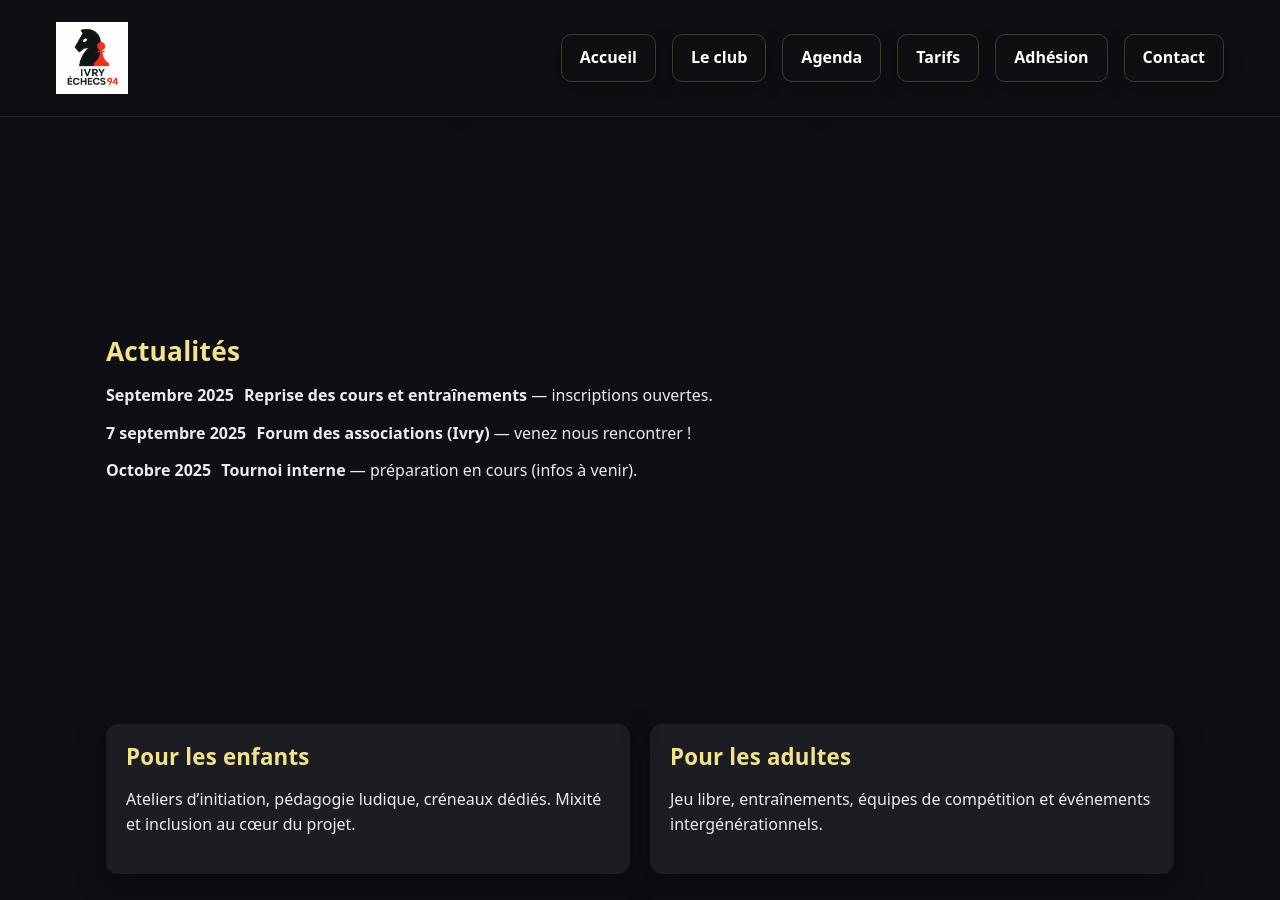
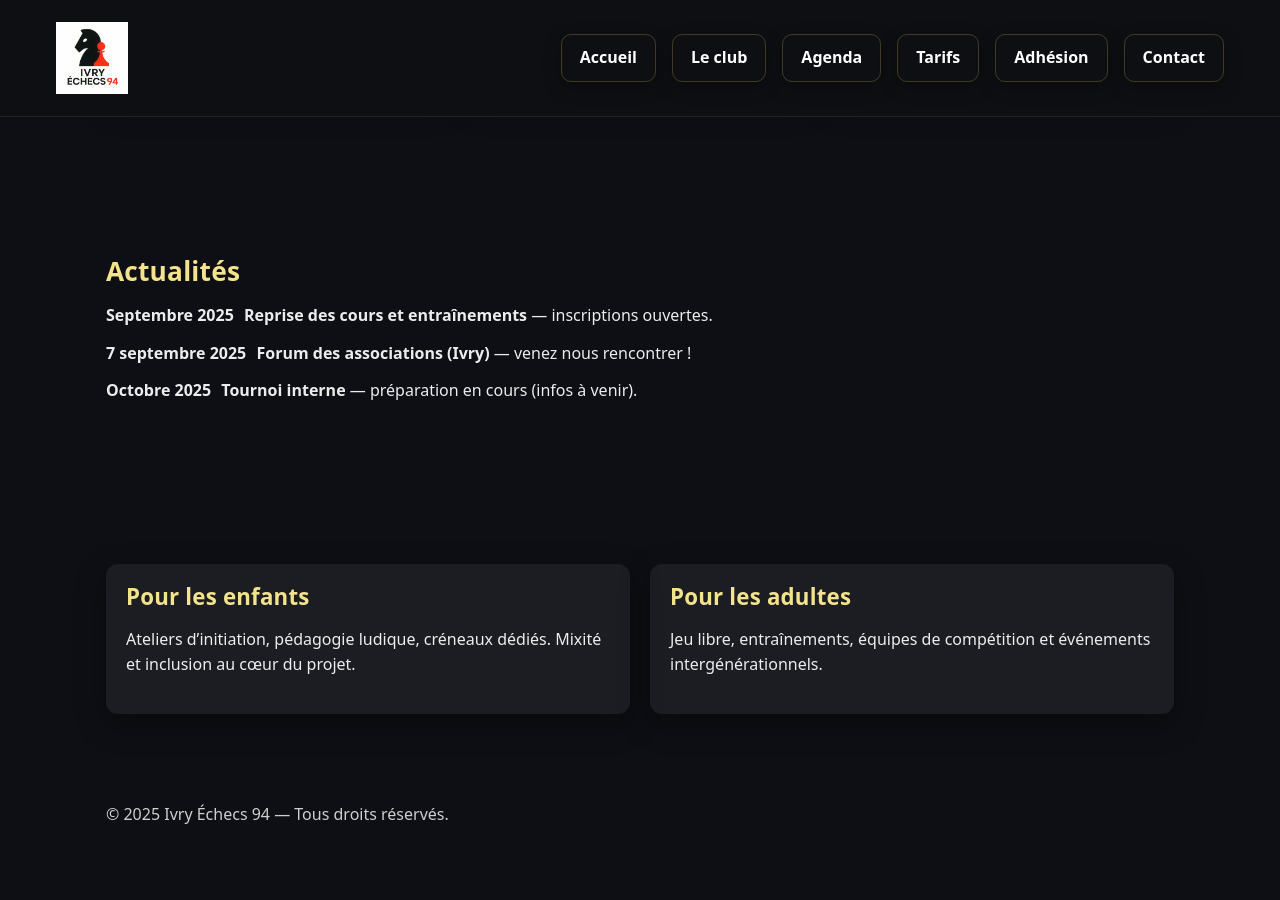
Before and after one commit to Nelwyn64/ivry-echecs-94, a Jekyll site: the page built from index.html, in a window 1280 px wide and 900 px high, scrolled down 711 px. Built offline with Jekyll 4.4.1, drawn with Linux system fonts in a browser that asks for light colours; after the commit the page ends 1587 px from its top, so only the background shows below that.

Commit message:
Update Pages du site “accueil”

```diff
--- a/index.html
+++ b/index.html
@@ -36,7 +36,7 @@
   </div>
 </section>
 
-<p style="margin:240px 0;"></p>
+<p style="margin:160px 0;"></p>
 
 <section>
   <div class="container">
@@ -58,7 +58,7 @@
   </div>
 </section>
 
-<p style="margin:240px 0;"></p>
+<p style="margin:160px 0;"></p>
 
 <section>
   <div class="container grid cols-2">
```
